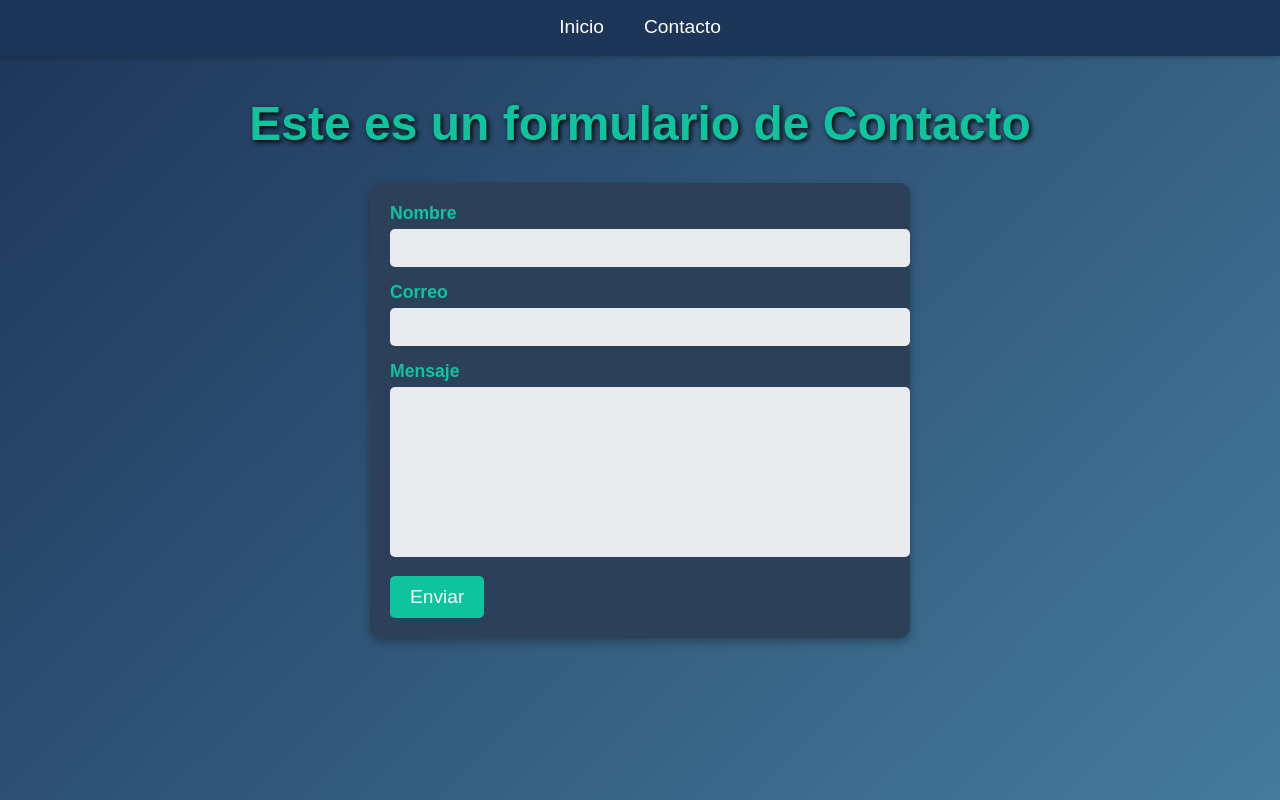
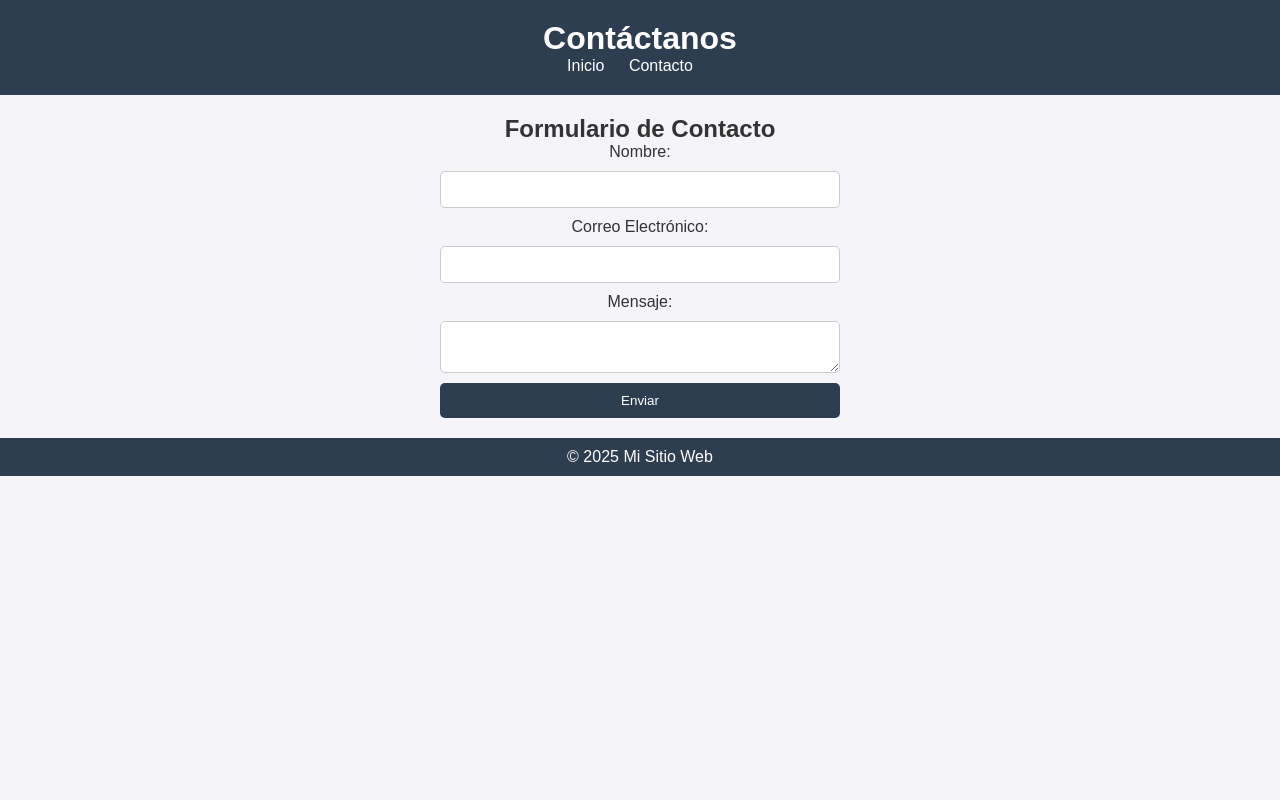
Before and after one commit to Richard-davinci/AplicacionesHibridas-practica, a website: page clase/public/contacto.html in a window 1280 px wide. Drawn offline with Linux system fonts and the light colour scheme; files that its build step writes are made by us from their sources.

Commit message:
cambie de estilos y demas

```diff
--- a/clase/public/contacto.html
+++ b/clase/public/contacto.html
@@ -1,33 +1,41 @@
-<!doctype html>
-<html lang="en">
+<!DOCTYPE html>
+<html lang="es">
+
   <head>
     <meta charset="UTF-8">
-    <meta name="viewport" content="width=device-width, initial-scale=1">
-    <title>Document</title>
+    <meta name="viewport" content="width=device-width, initial-scale=1.0">
+    <title>Contacto</title>
+    <link rel="stylesheet" href="css/style.css">
     <link rel="stylesheet" href="style.css">
   </head>
+
   <body>
     <header>
+      <h1>Contáctanos</h1>
       <nav>
-        <a href="index.html">Inicio</a>
-        <a href="contacto.html">Contacto</a>
+        <ul>
+          <li><a href="index.html">Inicio</a></li>
+          <li><a href="contacto.html">Contacto</a></li>
+        </ul>
       </nav>
     </header>
-    <main>
-      <h1>Este es un formulario de Contacto</h1>
+    <section class="contact-form">
+      <h2>Formulario de Contacto</h2>
+      <form action="http://localhost:2025" method="post">
+        <label for="name">Nombre:</label>
+        <input type="text" id="nombre" name="nombre" required>
+        <label for="email">Correo Electrónico:</label>
+        <input type="email" id="email" name="email" required>
 
-        <form action="http://localhost:2025" method="post">
-          <div>
-            <label for="">Nombre</label>
-            <input type="text" name="" id="">
-            <label for="">Correo</label>
-            <input type="text" name="" id="">
-            <label for="">Mensaje</label>
-            <textarea name="" id="" cols="30" rows="10"></textarea>
-            <input type="submit" value="Enviar">
-          </div>
-        </form>
+        <label for="message">Mensaje:</label>
+        <textarea id="message" name="message" required></textarea>
+        <button type="submit">Enviar</button>
+      </form>
+    </section>
 
-    </main>
+    <footer>
+      <p>&copy; 2025 Mi Sitio Web</p>
+    </footer>
   </body>
+
 </html>
--- a/clase/public/style.css
+++ b/clase/public/style.css
@@ -1,147 +1,83 @@
+/* Reset de márgenes y padding */
+* {
+    margin: 0;
+    padding: 0;
+    box-sizing: border-box;
+}
+
 body {
-    font-family: 'Arial', sans-serif;
-    background: linear-gradient(135deg, #1d3557, #457b9d);
-    color: #fff;
-    margin: 0;
+    font-family: Arial, sans-serif;
+    background-color: #f4f4f9;
+    color: #333;
+}
+
+header {
+    background-color: #2c3e50;
+    color: white;
+    padding: 20px;
+    text-align: center;
+}
+
+header nav ul {
+    list-style-type: none;
+}
+
+header nav ul li {
+    display: inline;
+    margin-right: 20px;
+}
+
+header nav ul li a {
+    color: white;
+    text-decoration: none;
+}
+
+.hero {
+    text-align: center;
+    margin: 20px 0;
+}
+
+.hero img {
+    width: auto;
+    height: auto;
+    max-height: 400px;
+}
+
+.content, .contact-form {
+    padding: 20px;
+    text-align: center;
+}
+
+.contact-form form {
     display: flex;
     flex-direction: column;
-    align-items: center;
-    text-align: center;
-    min-height: 100vh;
-}
-
-/* Header Navigation */
-header {
-    width: 100%;
-    background: #1d3557;
-    box-shadow: 0 2px 5px rgba(0, 0, 0, 0.2);
-}
-
-nav {
-    display: flex;
-    justify-content: center;
-    padding: 1em;
-}
-
-nav a {
-    color: #fff;
-    text-decoration: none;
-    margin: 0 20px;
-    font-size: 1.2em;
-    position: relative;
-    transition: color 0.3s ease;
-}
-
-nav a:hover {
-    color: #0ec49f;
-}
-
-/* Animated underline effect */
-nav a::after {
-    content: '';
-    display: block;
-    width: 0;
-    height: 2px;
-    background: #0ec49f;
-    transition: width 0.3s;
+    max-width: 400px;
     margin: 0 auto;
 }
 
-nav a:hover::after {
-    width: 100%;
+.contact-form input, .contact-form textarea {
+    padding: 10px;
+    margin: 10px 0;
+    border: 1px solid #ccc;
+    border-radius: 5px;
 }
 
-/* Page titles */
-h1 {
-    font-size: 3em;
-    color: #0ec49f;
-    margin-top: 20px;
-    text-shadow: 2px 2px 5px #000;
+.contact-form button {
+    background-color: #2c3e50;
+    color: white;
+    border: none;
+    padding: 10px;
+    cursor: pointer;
+    border-radius: 5px;
 }
 
-/* Main Content */
-main {
-    flex-grow: 1;
-    margin: 20px;
+.contact-form button:hover {
+    background-color: #34495e;
 }
 
-main img {
-    max-width: 100%;
-    height: auto;
-    margin-top: 20px;
-    border-radius: 10px;
-    box-shadow: 0 4px 10px rgba(0, 0, 0, 0.5);
+footer {
+    text-align: center;
+    padding: 10px;
+    background-color: #2c3e50;
+    color: white;
 }
-
-/* Footer */
-footer {
-    background: #333;
-    color: #fff;
-    padding: 1em;
-    width: 100%;
-    text-align: center;
-    font-size: 0.9em;
-    box-shadow: 0 -2px 5px rgba(0, 0, 0, 0.2);
-}
-/* Formulario */
-div {
-    background: #2d4059;
-    padding: 20px;
-    border-radius: 10px;
-    box-shadow: 0 4px 10px rgba(0, 0, 0, 0.3);
-    width: 100%;
-    max-width: 500px;
-    margin: 20px auto;
-    text-align: left;
-}
-
-form label {
-    display: block;
-    font-size: 1.1em;
-    font-weight: bold;
-    margin-bottom: 5px;
-    color: #0ec49f;
-}
-
-form input[type="text"],
-form textarea {
-    width: 100%;
-    padding: 10px;
-    margin-bottom: 15px;
-    border: none;
-    border-radius: 5px;
-    background: #e9ecef;
-    color: #333;
-    font-size: 1em;
-    outline: none;
-    transition: box-shadow 0.3s ease;
-}
-
-form input[type="text"]:focus,
-form textarea:focus {
-    box-shadow: 0 0 8px rgba(244, 162, 97, 0.8);
-}
-
-form textarea {
-    resize: none;
-}
-
-form input[type="submit"] {
-    background: #0ec49f;
-    color: #fff;
-    font-size: 1.2em;
-    border: none;
-    border-radius: 5px;
-    padding: 10px 20px;
-    cursor: pointer;
-    transition: background 0.3s ease;
-}
-
-form input[type="submit"]:hover {
-    background: #0ec49f;
-}
-
-form input[type="submit"]:active {
-    background: #dd4b3e;
-    transform: scale(0.98);
-}
```
Also changed, not shown: clase/public/index.html (+23 -10 lines).
